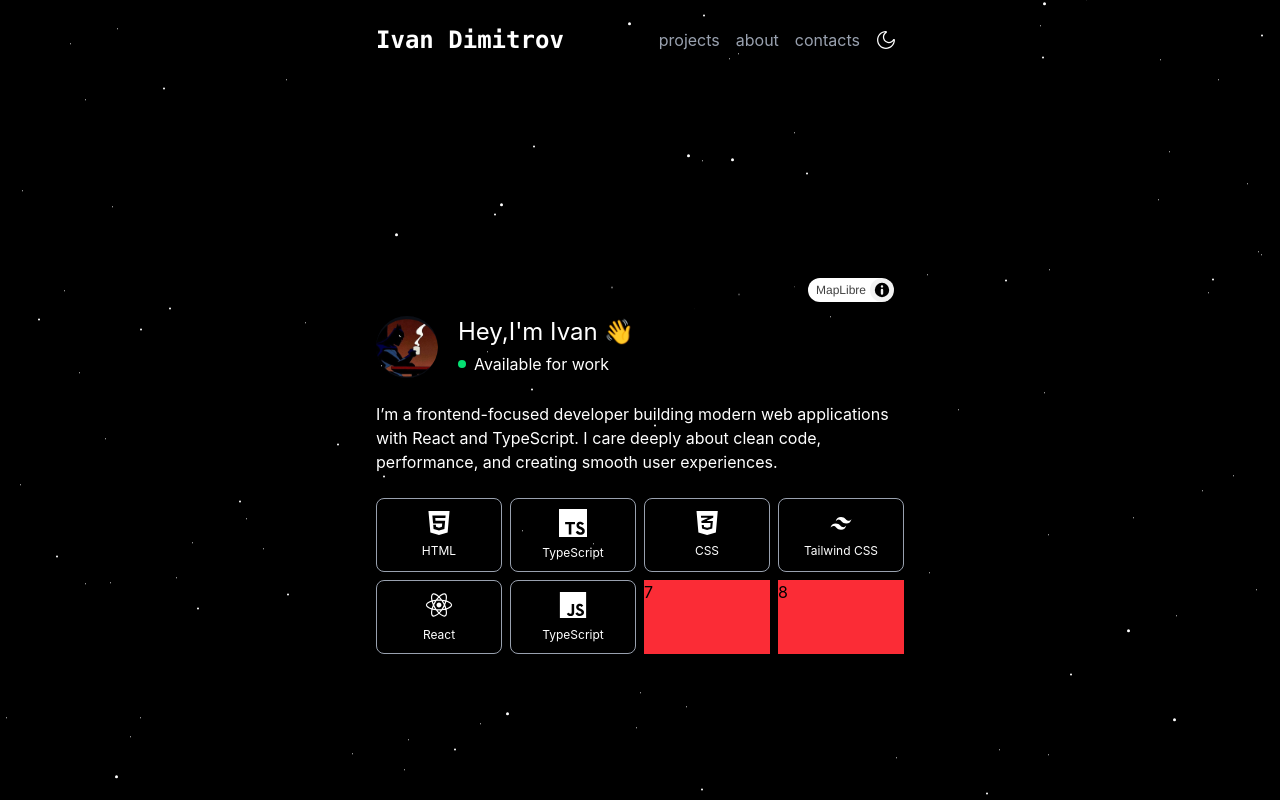
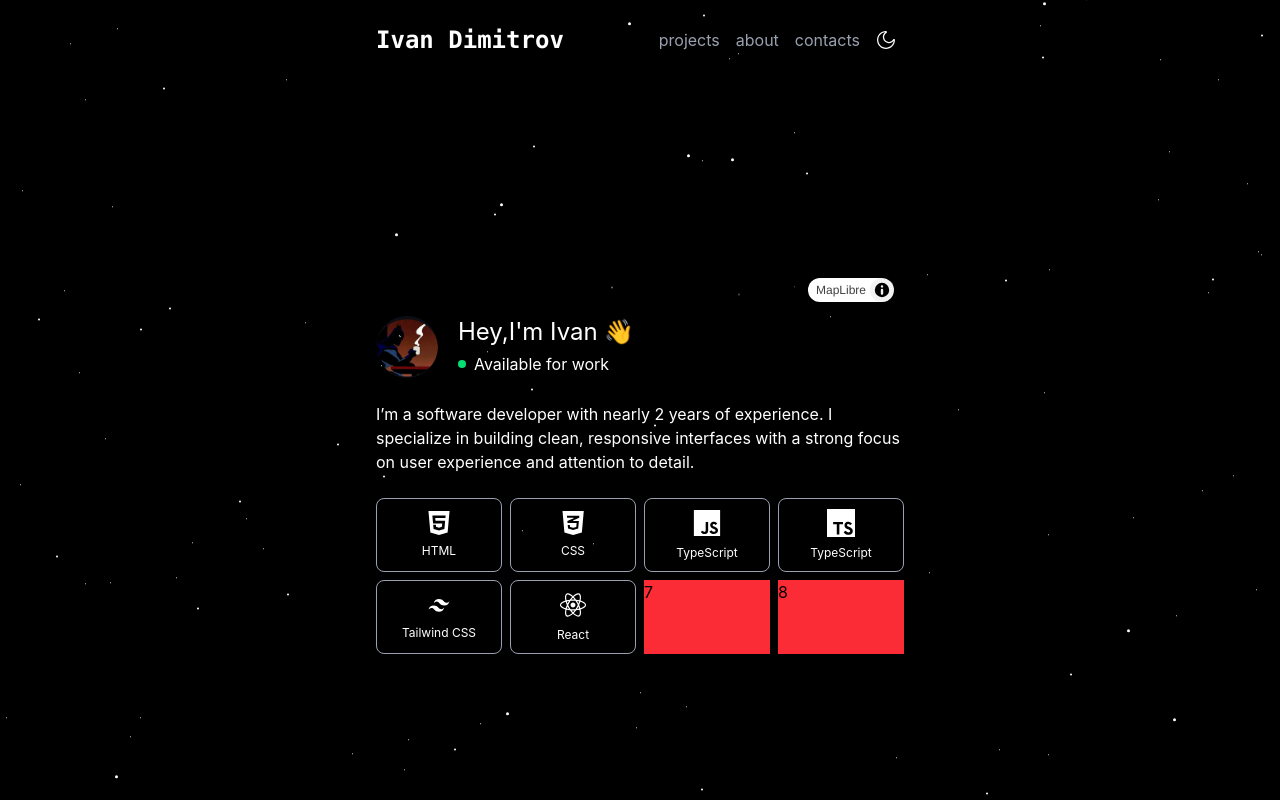
Before and after one commit to Durotaren/portfolio, a React (Vite) app: page / in a window 1280 px wide. Built offline with nearby package versions, Linux system fonts and the light colour scheme; no server answers.

Commit message:
Reorder the skills, change introduction bio and also clean up the transforms on icons

```diff
--- a/src/components/Introduction.tsx
+++ b/src/components/Introduction.tsx
@@ -20,9 +20,12 @@ export default function Introduction() {
         </div>
       </div>
       <p className="text-white font-normal font-sans font-size-4">
-        I’m a frontend-focused developer building modern web applications with
+        I’m a software developer with nearly 2 years of experience. I specialize
+        in building clean, responsive interfaces with a strong focus on user
+        experience and attention to detail.
+        {/* I’m a frontend-focused developer building modern web applications with
         React and TypeScript. I care deeply about clean code, performance, and
-        creating smooth user experiences.
+        creating smooth user experiences. */}
       </p>
     </div>
   );
--- a/src/components/Skills.tsx
+++ b/src/components/Skills.tsx
@@ -9,11 +9,11 @@ export default function Skills() {
   return (
     <div className="w-full h-[156px] my-6 grid grid-cols-4 grid-rows-2 gap-2">
       <HtmlIcon />
+      <CssIcon />
+      <JavaScriptIcon />
       <TypeScriptIcon />
-      <CssIcon />
       <TailwindIcon />
       <ReactIcon />
-      <JavaScriptIcon />
       <div className="w-full h-full bg-red-500">7</div>
       <div className="w-full h-full bg-red-500">8</div>
     </div>
--- a/src/components/icons/CssIcon.tsx
+++ b/src/components/icons/CssIcon.tsx
@@ -5,7 +5,7 @@ export default function CssIcon() {
         fill="currentColor"
         viewBox="-1.5 0 24 24"
         xmlns="http://www.w3.org/2000/svg"
-        className="w-6 h-6 text-white group-hover:text-[#2E53E5] transition-transform duration-300 group-hover:-translate-y-1"
+        className="w-6 h-6 text-white group-hover:text-[#2E53E5] transition duration-300 group-hover:-translate-y-1"
       >
         <g id="SVGRepo_bgCarrier" stroke-width="0"></g>
         <g
--- a/src/components/icons/HtmlIcon.tsx
+++ b/src/components/icons/HtmlIcon.tsx
@@ -2,7 +2,7 @@ export default function HtmlIcon() {
   return (
     <div className="w-full h-full rounded-lg group flex flex-col gap-2 items-center justify-center border-1 border-gray-400">
       <svg
-        className="w-6 h-6 text-white group-hover:text-orange-600 transition-transform duration-300 group-hover:-translate-y-1"
+        className="w-6 h-6 text-white group-hover:text-orange-600 transition duration-300 group-hover:-translate-y-1"
         fill="currentColor"
         version="1.1"
         xmlns="http://www.w3.org/2000/svg"
--- a/src/components/icons/JavaScriptIcon.tsx
+++ b/src/components/icons/JavaScriptIcon.tsx
@@ -6,7 +6,7 @@ export default function JavaScriptIcon() {
         viewBox="0 0 32 32"
         version="1.1"
         xmlns="http://www.w3.org/2000/svg"
-        className="w-7 h-7 text-white transition-transform duration-300 group-hover:text-yellow-300 group-hover:-translate-y-1"
+        className="w-7 h-7 text-white transition duration-300 group-hover:text-yellow-300 group-hover:-translate-y-1"
       >
         <g id="SVGRepo_bgCarrier" stroke-width="0"></g>
         <g
--- a/src/components/icons/ReactIcon.tsx
+++ b/src/components/icons/ReactIcon.tsx
@@ -6,7 +6,7 @@ export default function ReactIcon() {
         viewBox="0 0 32 32"
         version="1.1"
         xmlns="http://www.w3.org/2000/svg"
-        className="w-7 h-7 text-white group-hover:text-sky-300 transition-transform duration-300 group-hover:-translate-y-1"
+        className="w-7 h-7 text-white group-hover:text-sky-300 transition duration-300 group-hover:-translate-y-1"
       >
         <g id="SVGRepo_bgCarrier" stroke-width="0"></g>
         <g
--- a/src/components/icons/TailwindIcon.tsx
+++ b/src/components/icons/TailwindIcon.tsx
@@ -2,7 +2,7 @@ export default function TailwindIcon() {
   return (
     <div className="w-full h-full rounded-lg group flex flex-col gap-2 items-center justify-center border border-gray-400">
       <svg
-        className="w-6 h-6 text-white group-hover:text-cyan-400 transition-all duration-300 group-hover:-translate-y-1"
+        className="w-6 h-6 text-white group-hover:text-cyan-400 transition duration-300 group-hover:-translate-y-1"
         viewBox="0 0 32 32"
         xmlns="http://www.w3.org/2000/svg"
         fill="currentColor"
--- a/src/components/icons/TypeScript.tsx
+++ b/src/components/icons/TypeScript.tsx
@@ -5,7 +5,7 @@ export default function TypeScriptIcon() {
         fill="currentColor"
         viewBox="0 0 32 32"
         xmlns="http://www.w3.org/2000/svg"
-        className="w-7 h-7 text-white transition-transform duration-300 group-hover:text-[#2E78C8] group-hover:-translate-y-1"
+        className="w-7 h-7 text-white transition duration-300 group-hover:text-[#2E78C8] group-hover:-translate-y-1"
       >
         <g id="SVGRepo_bgCarrier" stroke-width="0"></g>
         <g
```
